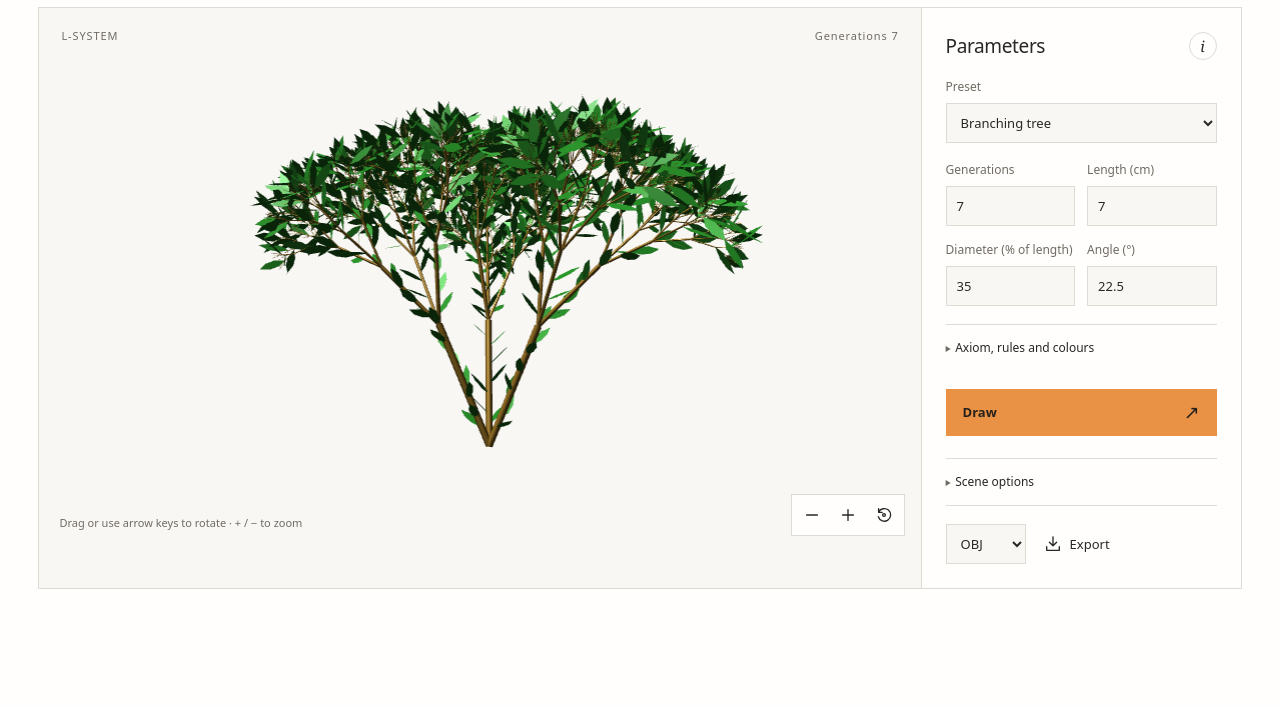
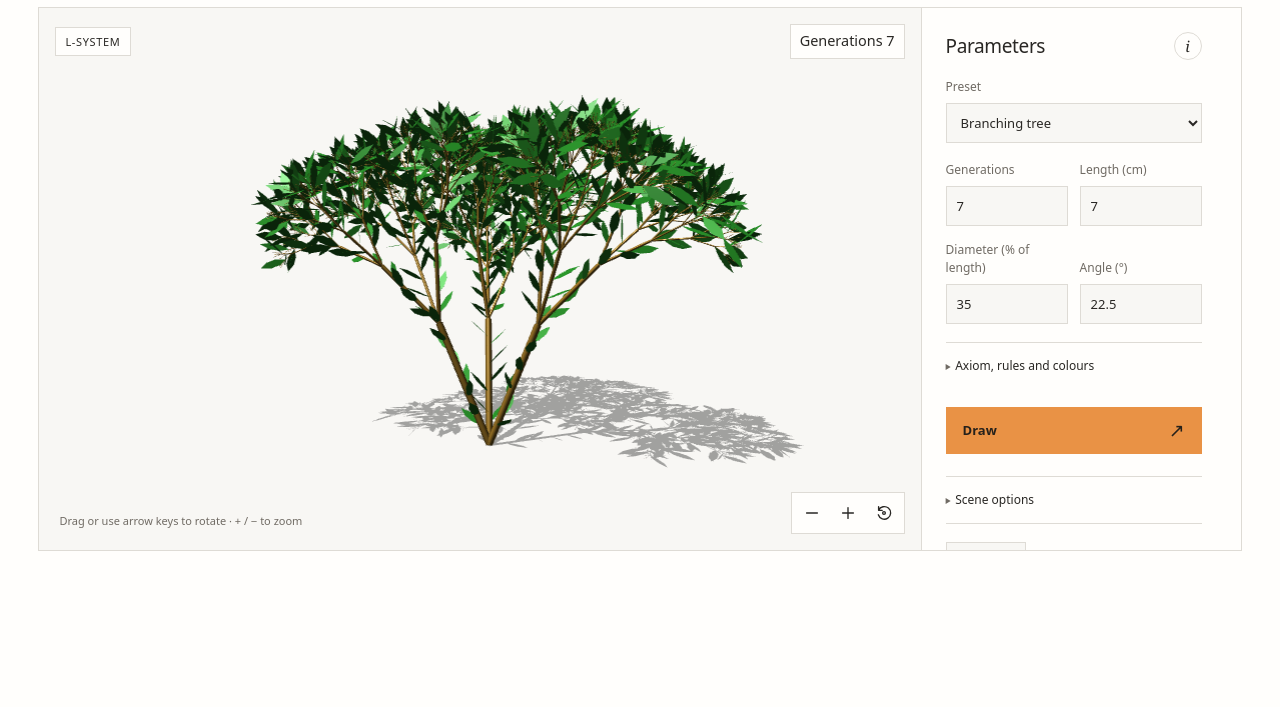
Before and after one commit to Westerbay/The-Algorithmic-Beauty-of-Plants, a React app: page / in a window 1280 px wide. Shown: the part 93-800 px from the top of the page. Built offline with nearby package versions, Linux system fonts and the light colour scheme.

Commit message:
fix(lsystem): stabilize editor layout and restore scene controls

```diff
--- a/package.json
+++ b/package.json
@@ -1,6 +1,6 @@
 {
   "name": "@westerbay/lsystem-react",
-  "version": "0.1.0",
+  "version": "0.1.1",
   "description": "A reusable React L-system editor and custom WebGL plant renderer.",
   "type": "module",
   "license": "GPL-3.0-only",
--- a/src/engine/renderer.js
+++ b/src/engine/renderer.js
@@ -2,6 +2,7 @@ import { mat4 } from "gl-matrix"
 import { Camera } from "./camera.js"
 import { Background } from "./background.js"
 import { Shader } from "./shaders.js"
+import { createShadowMatrix } from "./shadow.js"
 import { loadImage, loadTextureSources } from "./texture-loader.js"
 
 export class Renderer {
@@ -23,6 +24,8 @@ export class Renderer {
     this.mesh = null
     this.colors = new Float32Array([0.5, 0.5, 0.5])
     this.modelGround = mat4.create()
+    this.shadowMatrix = mat4.create()
+    this.hasStencil = gl.getContextAttributes()?.stencil === true
     this.disposed = false
     this.uintIndices = !!gl.getExtension("OES_element_index_uint")
     try {
@@ -171,6 +174,10 @@ export class Renderer {
     )
     this.camera.setGeometryBounds(mesh)
     mat4.fromTranslation(this.modelGround, [0, mesh.minY, 0])
+    this.shadowMatrix = createShadowMatrix(
+      this.background.lightPosition,
+      mesh.minY,
+    )
   }
 
   setOptions(options) {
@@ -313,7 +320,7 @@ export class Renderer {
     gl.clearColor(
       ...(dark ? [0.145, 0.145, 0.145, 1] : [0.973, 0.969, 0.957, 1]),
     )
-    gl.clear(gl.COLOR_BUFFER_BIT | gl.DEPTH_BUFFER_BIT)
+    gl.clear(gl.COLOR_BUFFER_BIT | gl.DEPTH_BUFFER_BIT | gl.STENCIL_BUFFER_BIT)
     this.camera.rotate = this.options.autoRotate
     const [skyMatrix, worldMatrix] = this.camera.computeMatrices(
       gl.canvas.width,
@@ -357,29 +364,20 @@ export class Renderer {
     gl.uniform1i(u.isShadow, false)
     gl.uniformMatrix4fv(u.model, false, mat4.create())
     drawMesh()
-    if (this.options.shadows && this.options.ground) {
-      const [lx, ly, lz] = this.background.lightPosition
-      const shadow = mat4.fromValues(
-        1,
-        0,
-        0,
-        0,
-        -lx / ly,
-        0,
-        -lz / ly,
-        0,
-        0,
-        0,
-        1,
-        0,
-        0,
-        this.mesh.minY,
-        0,
-        1,
-      )
+    if (this.options.shadows) {
+      // Blend overlapping projected branches/leaves once, while keeping the
+      // opaque model in front. A stencil attachment needs no texture download.
+      if (this.hasStencil) {
+        gl.enable(gl.STENCIL_TEST)
+        gl.stencilFunc(gl.EQUAL, 0, 0xff)
+        gl.stencilOp(gl.KEEP, gl.KEEP, gl.INCR)
+        gl.depthMask(false)
+      }
       gl.uniform1i(u.isShadow, true)
-      gl.uniformMatrix4fv(u.model, false, shadow)
+      gl.uniformMatrix4fv(u.model, false, this.shadowMatrix)
       drawMesh()
+      gl.depthMask(true)
+      if (this.hasStencil) gl.disable(gl.STENCIL_TEST)
     }
   }
 
--- a/src/engine/scene-runtime.js
+++ b/src/engine/scene-runtime.js
@@ -15,7 +15,11 @@ export function createSceneRuntime(canvas, initialOptions) {
   const document = canvas.ownerDocument
   const window = document.defaultView
   if (!window) throw new Error("A scene requires a mounted browser canvas.")
-  const gl = canvas.getContext("webgl", { antialias: true, alpha: false })
+  const gl = canvas.getContext("webgl", {
+    antialias: true,
+    alpha: false,
+    stencil: true,
+  })
   if (!gl) throw new Error("WebGL is unavailable in this browser.")
   let options = { ...DEFAULTS, ...initialOptions }
   let disposed = false
--- a/src/engine/shaders.js
+++ b/src/engine/shaders.js
@@ -22,7 +22,6 @@ export class Shader {
                 vec3 bitangent = normalize(cross(normal, tangent));
 
                 vTBN = mat3(tangent, bitangent, normal);
-                fragPos.y -= 0.01; //Does not overlapp shadow
                 vFragPos = fragPos;
                 vUV = aUV;
                 gl_Position = cameraMatrix * vec4(fragPos, 1.0);
@@ -82,6 +81,7 @@ export class Shader {
 			uniform mat4 cameraMatrix;
 			uniform vec3 colorStack[16];
 			uniform int colorStackLength;
+            uniform bool isShadow;
 
 			varying vec3 fragColor;
             varying vec3 vNormal;
@@ -94,6 +94,7 @@ export class Shader {
                 vNormal = aNormal;
                 vFragPos = fragPos;
 				gl_Position = cameraMatrix * vec4(fragPos, 1.0);
+                if (isShadow) gl_Position.z -= 0.00002 * gl_Position.w;
 			}
 		`
   }
--- /dev/null
+++ b/src/engine/shadow.js
@@ -0,0 +1,24 @@
+import { mat4 } from "gl-matrix"
+
+/** Directional projection onto the model's lowest horizontal plane. */
+export function createShadowMatrix(light, height) {
+  const [x, y, z] = light
+  return mat4.fromValues(
+    1,
+    0,
+    0,
+    0,
+    -x / y,
+    0,
+    -z / y,
+    0,
+    0,
+    0,
+    1,
+    0,
+    (x / y) * height,
+    height,
+    (z / y) * height,
+    1,
+  )
+}
--- a/src/react/LSystem.tsx
+++ b/src/react/LSystem.tsx
@@ -300,16 +300,16 @@ export function LSystem({
     setDraft((current) => ({ ...current, [field]: value }))
   }
 
-  function changePreset(nextPreset: PresetId, draw = false) {
+  function changePreset(nextPreset: PresetId) {
     const next = getPreset(nextPreset)
     setPreset(nextPreset)
     setDraft(copyDefinition(next))
-    if (draw) setDefinition(copyDefinition(next))
+    setDefinition(copyDefinition(next))
   }
 
   function nextPreset() {
     const index = PRESETS.findIndex((item) => item.id === preset)
-    changePreset(PRESETS[(index + 1) % PRESETS.length]!.id, true)
+    changePreset(PRESETS[(index + 1) % PRESETS.length]!.id)
   }
 
   async function download() {
@@ -441,7 +441,12 @@ export function LSystem({
         </div>
 
         {controls === "full" && (
-          <div className="lsystem-panel">
+          <div
+            className="lsystem-panel"
+            role="region"
+            aria-label={m.parameters}
+            tabIndex={0}
+          >
             <form className="lsystem-form" onSubmit={submit} noValidate>
               <div className="lsystem-panel-heading">
                 <h2>{m.parameters}</h2>
--- a/src/styles.css
+++ b/src/styles.css
@@ -44,6 +44,11 @@
   background: var(--lsystem-panel);
 }
 
+.lsystem[data-controls="full"] .lsystem-layout {
+  height: var(--lsystem-height, clamp(520px, 68vh, 720px));
+  overflow: hidden;
+}
+
 .lsystem .lsystem-viewport {
   position: relative;
   min-width: 0;
@@ -53,8 +58,8 @@
 }
 
 .lsystem[data-controls="full"] .lsystem-viewport {
-  position: sticky;
-  top: 16px;
+  height: 100%;
+  min-height: 0;
 }
 
 .lsystem .lsystem-canvas {
@@ -72,20 +77,34 @@
 
 .lsystem .lsystem-scene-label {
   position: absolute;
-  top: 20px;
-  inset-inline: 22px;
+  top: 16px;
+  inset-inline: 16px;
   display: flex;
-  align-items: baseline;
+  align-items: center;
   justify-content: space-between;
-  gap: 16px;
-  color: var(--lsystem-muted);
-  font-size: 11px;
-  letter-spacing: 0.08em;
+  gap: 12px;
+  color: var(--lsystem-ink);
+  font-size: 13px;
+  font-weight: 500;
+  line-height: 1.4;
+  font-variant-numeric: tabular-nums;
   pointer-events: none;
+}
+
+.lsystem .lsystem-scene-label > span {
+  padding: 6px 9px;
+  border: 1px solid var(--lsystem-line);
+  background: var(--lsystem-bg);
+}
+
+.lsystem .lsystem-scene-label > :last-child {
+  font-size: clamp(13px, 1.2cqi, 16px);
 }
 
 .lsystem .lsystem-scene-label > :first-child {
   text-transform: uppercase;
+  font-size: 11px;
+  letter-spacing: 0.06em;
 }
 
 .lsystem .lsystem-instruction {
@@ -190,9 +209,19 @@
 
 .lsystem .lsystem-panel {
   min-width: 0;
+  min-height: 0;
+  height: 100%;
+  overflow-y: auto;
+  overscroll-behavior-y: contain;
+  scrollbar-gutter: stable;
   padding: 24px;
   border-inline-start: 1px solid var(--lsystem-line);
   background: var(--lsystem-bg);
+}
+
+.lsystem .lsystem-panel:focus-visible {
+  outline: 2px solid var(--lsystem-focus);
+  outline-offset: -3px;
 }
 
 .lsystem .lsystem-panel-heading,
@@ -441,7 +470,7 @@
 .lsystem .lsystem-tooltip {
   position: absolute;
   z-index: 2;
-  bottom: calc(100% + 9px);
+  top: calc(100% + 9px);
   right: 0;
   width: max-content;
   max-width: 220px;
@@ -627,9 +656,12 @@
 }
 
 @container (max-width: 780px) {
+  .lsystem[data-controls="full"] .lsystem-layout {
+    height: auto;
+  }
+
   .lsystem[data-controls="full"] .lsystem-viewport {
-    position: relative;
-    top: auto;
+    height: var(--lsystem-height, 520px);
   }
 
   .lsystem .lsystem-layout {
@@ -641,6 +673,7 @@
   }
 
   .lsystem .lsystem-panel {
+    height: var(--lsystem-panel-height, min(520px, 70dvh));
     border-inline-start: 0;
     border-top: 1px solid var(--lsystem-line);
   }
@@ -656,7 +689,7 @@
     padding: 20px;
   }
 
-  .lsystem .lsystem-viewport {
+  .lsystem[data-controls="full"] .lsystem-viewport {
     height: var(--lsystem-height, 460px);
   }
 
```
Also changed, not shown: tests/browser/explorer.spec.ts (+96 -0 lines), tests/browser/presets.spec.ts (added, +212 -0 lines), tests/shadows.test.ts (added, +29 -0 lines), README.md.
